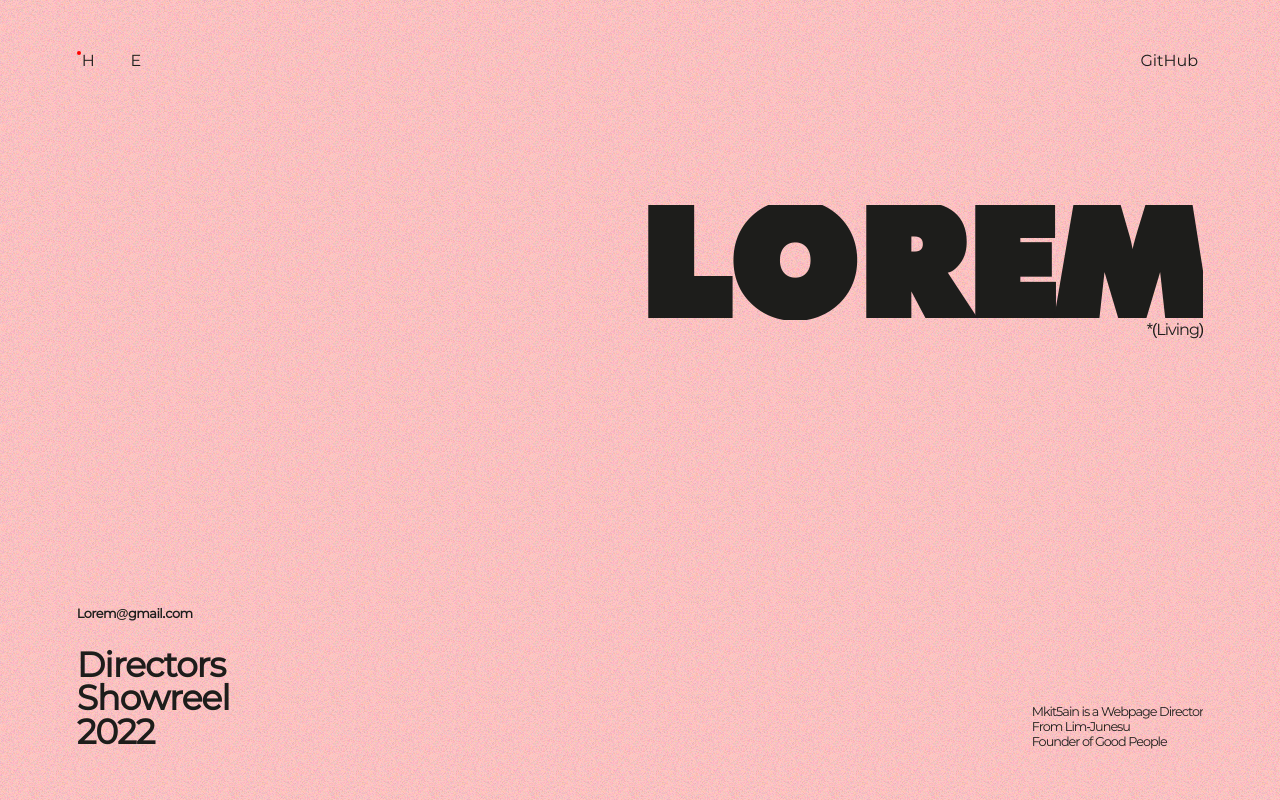
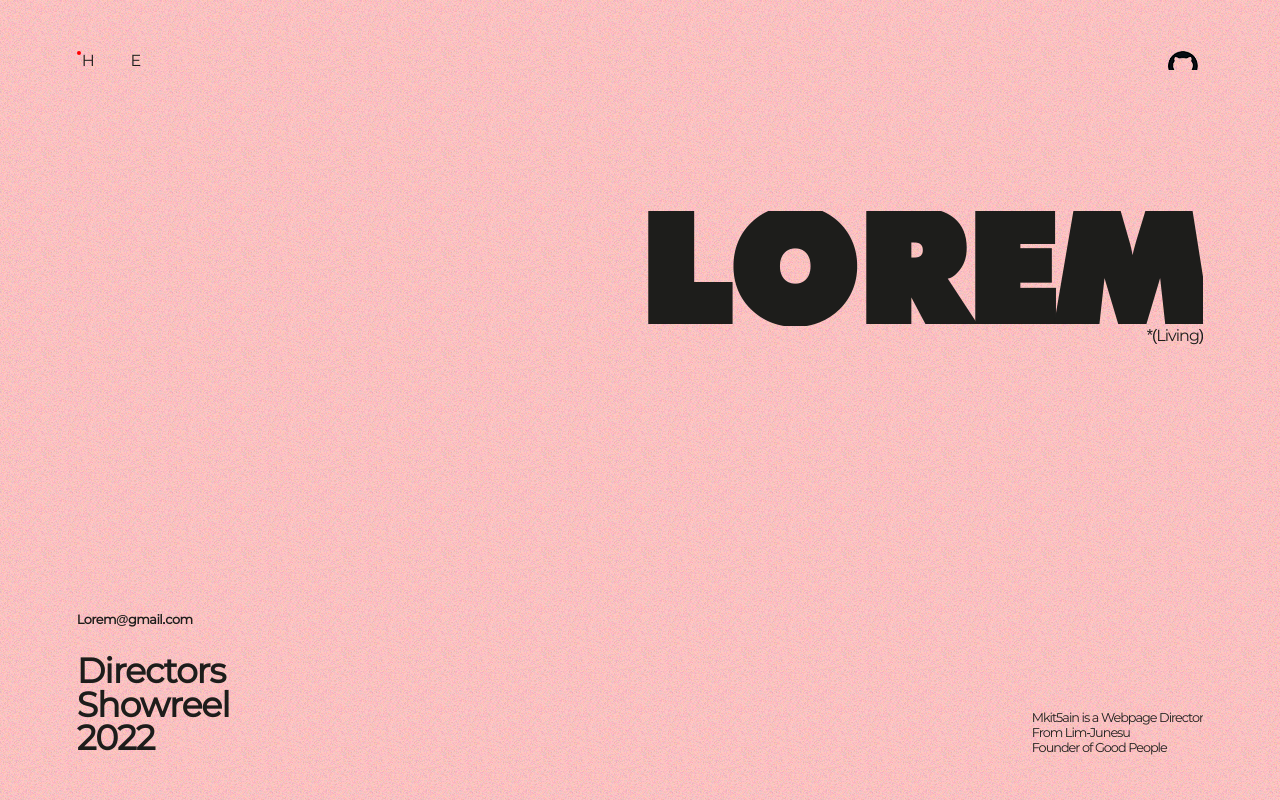
Before and after one commit to mkit-5ain/Vue-folio, a Vue app in the folder frontend/: page / in a window 1280 px wide. Shown: the top 800 px of the page. Built offline with nearby package versions, Linux system fonts and the light colour scheme; the HTML template or start-up script is replaced by a standard one.

Commit message:
[update] layout modify

```diff
--- a/frontend/src/components/Nav.vue
+++ b/frontend/src/components/Nav.vue
@@ -3,7 +3,7 @@
         <ul>
             <li class="scale hover"><router-link to="/">H</router-link></li>
             <li class="scale hover"><router-link to="/Experience">E</router-link></li>
-            <li class="scale hover">GitHub</li>
+            <li class="scale"><img src="@/assets/image/common/github.png" alt="github"></li>
         </ul>
     </nav>
 </template>
@@ -21,11 +21,21 @@
             transform: translate(0px, 30px);
         }
     }
-    #nav { position: sticky; height: 1vw; padding: 4vw 6vw 0;
+    #nav {
+        position: sticky;
+        top: 0px;
+        height: 1.5vw;
+        z-index: 10;
+        padding: 4vw 6vw 0;
+        overflow: hidden;
         &:hover {
             ul { overflow: inherit;}
         }
-        ul { display: flex; position: relative; overflow: hidden;
+        ul {
+            display: flex;
+            position: relative;
+            height: 1.5vw;
+            align-items: center;
             li { padding: 0px 5px; transform: translate(0px, 30px); animation: 1s navFadein forwards;
                 &:nth-child(2) { margin-left: 2vw; animation-delay: .2s; }
                 &:nth-child(3) {
--- a/frontend/src/pages/Home.vue
+++ b/frontend/src/pages/Home.vue
@@ -1,4 +1,7 @@
 <template>
+    <section class="circle">
+        <img src="@/assets/image/common/circle.svg" alt="">
+    </section>
     <section class="work">
         <ui-title/>
         <div class="item t1 scroll-handler">
```
